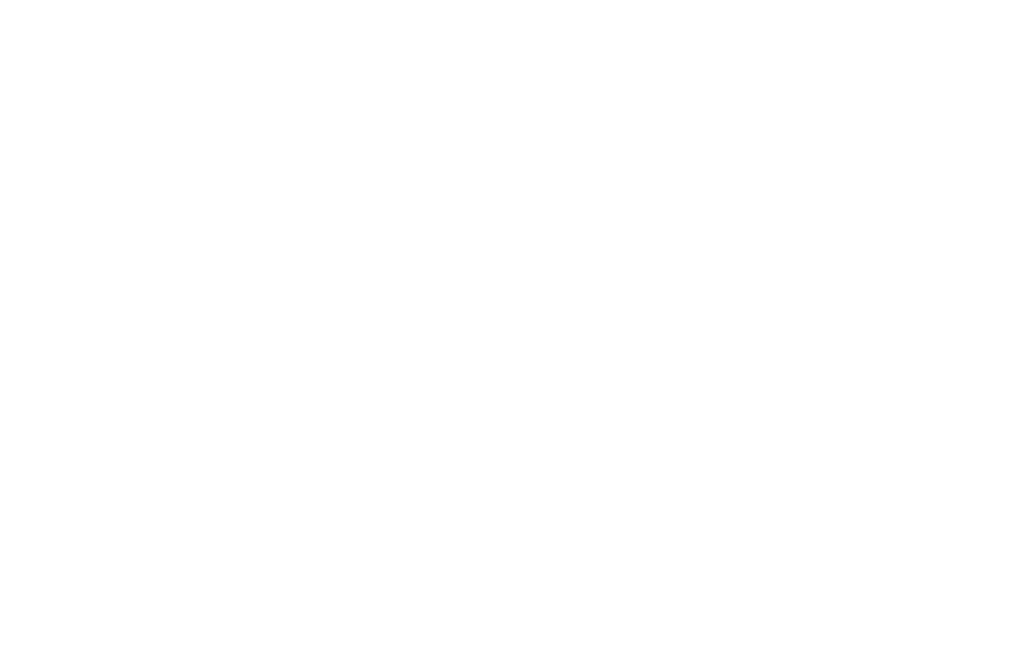
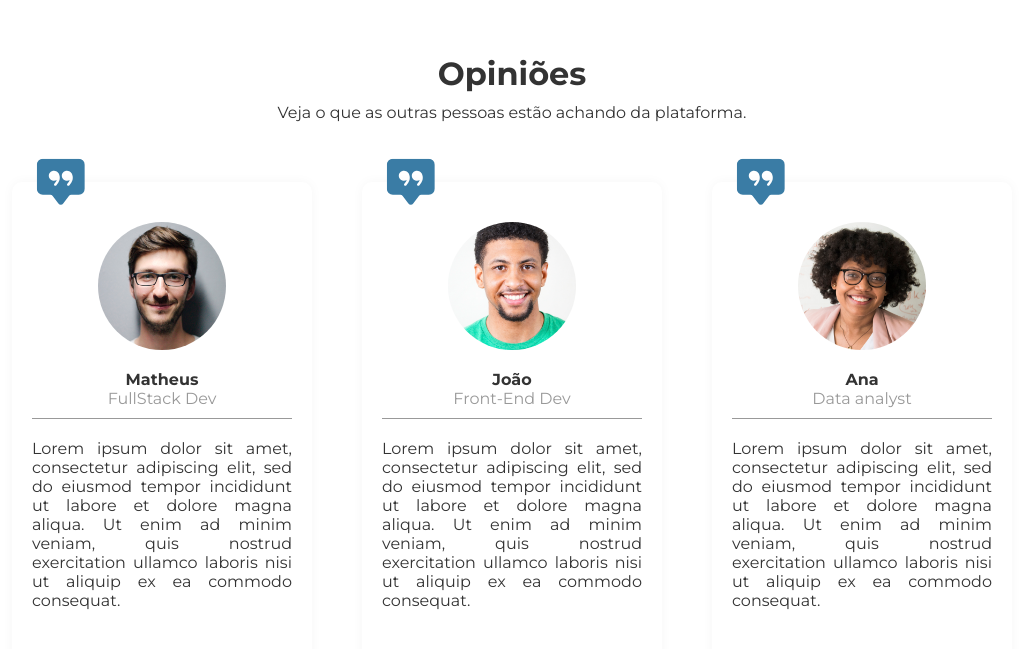
Before and after one commit to matheus-germano/findjobs, a React (Create React App) app in the folder frontend/: page / in a window 1280 px wide. Shown: the part 2665-3314 px from the top of the page, without its empty margins (128-1151 px from the left). Before the commit the page ends 2658 px from the top, so only its background shows below. Built offline with nearby package versions, Linux system fonts and the light colour scheme; the HTML template or start-up script is replaced by a standard one.

Commit message:
Register form and homepage done

```diff
--- a/frontend/package.json
+++ b/frontend/package.json
@@ -12,6 +12,7 @@
     "react-dom": "^17.0.2",
     "react-hot-toast": "^2.1.1",
     "react-icons": "^4.2.0",
+    "react-outside-click-handler": "^1.3.0",
     "react-router-dom": "^5.2.0",
     "react-scripts": "4.0.3",
     "styled-components": "^5.3.0",
--- /dev/null
+++ b/frontend/src/components/Dropdown/index.js
@@ -0,0 +1,43 @@
+import { useState } from "react";
+import { IoIosArrowDropdown, IoIosArrowDropdownCircle } from 'react-icons/io';
+
+import './styles.scss';
+
+export function Dropdown({ items, open, setOpen }) {
+  const [selectedItem, setSelectedItem] = useState('');
+
+  function toggleOpen() {
+    setOpen(!open);
+  }
+
+  return(
+    <div className="dropdown-wrapper">
+      <div className="dropdown-button" onClick={toggleOpen}>
+        { selectedItem !== '' ? selectedItem : "Nível de experiência" }
+        { open ? <IoIosArrowDropdownCircle /> : <IoIosArrowDropdown /> }
+      </div>
+      {
+        open && (
+          <div className="dropdown-content">
+            <ul className="dropdown-menu">
+              {
+                items.map(item => (
+                  <li
+                    className="dropdown-item"
+                    key={item.id}
+                    onClick={() => {
+                      setSelectedItem(item.value);
+                      setOpen(!open);
+                    }}
+                    >
+                      {item.value}
+                    </li>
+                ))
+              }
+            </ul>
+          </div>
+        )
+      }
+    </div>
+  );
+}
--- /dev/null
+++ b/frontend/src/components/Dropdown/styles.scss
@@ -0,0 +1,70 @@
+@import "../../styles/global.scss";
+
+.dropdown-wrapper {
+  .dropdown-button {
+    width: 350px;
+    height: 60px;
+
+    font-weight: bold;
+
+    border-radius: 50px;
+    border: 1px solid $text;
+
+    display: flex;
+    justify-content: space-between;
+    align-items: center;
+
+    padding: 0 20px;
+
+    cursor: pointer;
+
+    svg {
+      font-size: 1.5rem;
+      color: $primary;
+    }
+  }
+
+  .dropdown-content {
+    width: 350px;
+    height: 150px;
+
+    display: flex;
+    align-items: center;
+    justify-content: center;
+    position: absolute;
+
+    border-radius: 10px;
+    box-shadow: 0 0 12px rgba($black, 0.1);
+    background: $white;
+
+    .dropdown-menu {
+      width: 100%;
+      height: 100%;
+
+      list-style: none;
+
+      display: flex;
+      flex-direction: column;
+      justify-content: space-between;
+      align-items: flex-start;
+    }
+
+    .dropdown-item {
+      height: 100%;
+      width: 100%;
+
+      display: flex;
+      align-items: center;
+      padding: 0 20px;
+
+      border-radius: 10px;
+      cursor: pointer;
+
+      transition: 0.2s;
+
+      &:hover {
+        background: rgba($muted, 0.3);
+      }
+    }
+  }
+}
--- /dev/null
+++ b/frontend/src/components/ReviewCard/index.js
@@ -0,0 +1,23 @@
+import { BsFillChatSquareQuoteFill } from 'react-icons/bs';
+
+import './styles.scss';
+
+export function ReviewCard({ review }) {
+  return(
+    <div className="review-card">
+      <div className="card-icon">
+        <BsFillChatSquareQuoteFill />
+      </div>
+      <div className="card-header">
+        <img src={review.avatar} alt="User avatar" />
+        <div className="texts">
+          <h1>{review.name}</h1>
+          <p>{review.stack}</p>
+        </div>
+      </div>
+      <div className="card-body">
+        <p>{review.review}</p>
+      </div>
+    </div>
+  );
+}
--- /dev/null
+++ b/frontend/src/components/ReviewCard/styles.scss
@@ -0,0 +1,67 @@
+@import "../../styles/global.scss";
+
+.review-card {
+  width: 300px;
+  height: 500px;
+
+  border-radius: 10px;
+  box-shadow: 0 0 12px rgba($black, 0.04);
+
+  padding: 20px;
+
+  .card-icon {
+    width: 100%;
+    height: 20px;
+
+    svg {
+      transform: translate(10%, -90%);
+      position: absolute;
+      font-size: 3rem;
+
+      color: $primary;
+    }
+  }
+
+  .card-header {
+    display: flex;
+    flex-direction: column;
+
+    justify-content: center;
+    align-items: center;
+    padding-bottom: 10px;
+    gap: 20px;
+
+    border-bottom: 1px solid $muted;
+
+    img {
+      width: 128px;
+      height: 128px;
+
+      border-radius: 50%;
+    }
+
+    .texts {
+      display: flex;
+      flex-direction: column;
+
+      justify-content: center;
+      align-items: center;
+    }
+
+    h1 {
+      font-size: 1rem;
+    }
+
+    p {
+      font-size: 1rem;
+      color: $muted;
+    }
+  }
+  .card-body {
+    margin-top: 20px;
+
+    p {
+      text-align: justify;
+    }
+  }
+}
--- /dev/null
+++ b/frontend/src/components/Sidebar/experienceItems.js
@@ -0,0 +1,14 @@
+export const items = [
+  {
+    id: 1,
+    value: 'Junior',
+  },
+  {
+    id: 2,
+    value: 'Pleno',
+  },
+  {
+    id: 3,
+    value: 'Senior',
+  },
+];
--- a/frontend/src/components/Sidebar/styles.scss
+++ b/frontend/src/components/Sidebar/styles.scss
@@ -54,7 +54,7 @@
         font-size: 4rem;
       }
 
-      .loginForm {
+      .form {
         display: flex;
         flex-direction: column;
         justify-content: center;
--- a/frontend/src/pages/Home/data.js
+++ b/frontend/src/pages/Home/data.js
@@ -1,5 +1,8 @@
 import calculator from '../../assets/images/calc2.png';
 import gps from '../../assets/images/gps2.png';
+import op1 from '../../assets/images/op1.jpg';
+import op2 from '../../assets/images/op2.jpg';
+import op3 from '../../assets/images/op3.jpg';
 
 export const FakeProjects = [
   {
@@ -27,3 +30,24 @@ export const Classes = [
     link: 'https://www.youtube.com/embed/f--RjIOcZ_s',
   },
 ];
+
+export const Reviews = [
+  {
+    avatar: op1,
+    name: 'Matheus',
+    stack: 'FullStack Dev',
+    review: 'Lorem ipsum dolor sit amet, consectetur adipiscing elit, sed do eiusmod tempor incididunt ut labore et dolore magna aliqua. Ut enim ad minim veniam, quis nostrud exercitation ullamco laboris nisi ut aliquip ex ea commodo consequat.',
+  },
+  {
+    avatar: op2,
+    name: 'João',
+    stack: 'Front-End Dev',
+    review: 'Lorem ipsum dolor sit amet, consectetur adipiscing elit, sed do eiusmod tempor incididunt ut labore et dolore magna aliqua. Ut enim ad minim veniam, quis nostrud exercitation ullamco laboris nisi ut aliquip ex ea commodo consequat.',
+  },
+  {
+    avatar: op3,
+    name: 'Ana',
+    stack: 'Data analyst',
+    review: 'Lorem ipsum dolor sit amet, consectetur adipiscing elit, sed do eiusmod tempor incididunt ut labore et dolore magna aliqua. Ut enim ad minim veniam, quis nostrud exercitation ullamco laboris nisi ut aliquip ex ea commodo consequat.',
+  },
+];
--- a/frontend/src/pages/Home/index.js
+++ b/frontend/src/pages/Home/index.js
@@ -6,9 +6,11 @@ import { useUser } from '../../hooks/useUser';
 import { Button } from '../../components/Button'
 import { ProjectCard } from '../../components/ProjectCard'
 import { Sidebar } from '../../components/Sidebar';
+import { ReviewCard } from '../../components/ReviewCard';
 
 import { FakeProjects } from './data';
 import { Classes } from './data';
+import { Reviews } from './data';
 
 import './styles.scss';
 
@@ -16,6 +18,7 @@ export function Home() {
   const history = useHistory();
   const { user } = useUser();
   const [sidebarActive, setSidebarActive] = useState(false);
+  const [formType, setFormType] = useState('');
 
   function handleRedirectUserToProjects() {
     if(user) {
@@ -35,7 +38,12 @@ export function Home() {
 
   return (
     <>
-      <Sidebar isActive={sidebarActive} setSidebarActive={setSidebarActive}/>
+      <Sidebar
+        formType={formType}
+        setFormType={setFormType}
+        isActive={sidebarActive}
+        setSidebarActive={setSidebarActive}
+      />
       <div id="home-page">
         <div className="welcome-section">
           <h1>Bem vindo à Find Jobs.</h1>
@@ -43,11 +51,21 @@ export function Home() {
           <div className="buttons">
             <Button
               isOutlined
-              onClick={() => setSidebarActive(true)}
+              onClick={() => {
+                setSidebarActive(true);
+                setFormType('login');
+              }}
             >
               Entrar
             </Button>
-            <Button>Cadastrar</Button>
+            <Button
+              onClick={() => {
+                setSidebarActive(true);
+                setFormType('register');
+              }}
+            >
+              Cadastrar
+            </Button>
           </div>
         </div>
 
@@ -89,6 +107,21 @@ export function Home() {
               </div>
             </div>
         </div>
+
+        <div className="reviews-section">
+          <div className="reviews-wrapper">
+            <h1>Opiniões</h1>
+            <p>Veja o que as outras pessoas estão achando da plataforma.</p>
+
+            <div className="card-wrapper">
+              {
+                Reviews.map((review, index) => (
+                  <ReviewCard review={review} key={index}/>
+                ))
+              }
+            </div>
+          </div>
+        </div>
       </div>
     </>
   )
--- a/frontend/src/pages/Home/styles.scss
+++ b/frontend/src/pages/Home/styles.scss
@@ -152,4 +152,33 @@
       }
     }
   }
+
+  .reviews-section {
+    height: 100vh;
+    width: 100%;
+
+    display: flex;
+    align-items: center;
+    justify-content: center;
+
+    .reviews-wrapper {
+      width: 100%;
+      max-width: 1300px;
+
+      display: flex;
+      flex-direction: column;
+      align-items: center;
+      justify-content: center;
+
+      gap: 10px;
+    }
+
+    .card-wrapper {
+      margin: 50px 0;
+      display: flex;
+      flex-wrap: wrap;
+      align-items: center;
+      gap: 50px;
+    }
+  }
 }
--- a/frontend/src/styles/global.scss
+++ b/frontend/src/styles/global.scss
@@ -21,11 +21,27 @@ select {
 body,
 button,
 input,
-textarea {
+textarea,
+select {
   font: 400 1rem "Montserrat", sans-serif;
 }
 
 body {
   color: $text;
   background: $white;
+
+  scrollbar-width: thin;
+
+  &::-webkit-scrollbar-track {
+    background-color: rgba(
+      $black,
+      0.1
+    ) !important; /* color of the tracking area */
+    border-radius: 50px; /* roundness of the scroll thumb */
+  }
+
+  &::-webkit-scrollbar-thumb {
+    background: rgba($black, 0.5) !important; /* color of the scroll thumb */
+    border-radius: 50px !important; /* roundness of the scroll thumb */
+  }
 }
```
Also changed, not shown: frontend/src/components/Sidebar/index.js (+48 -4 lines), 1 other file (tests, documents, lock files or other folders).
